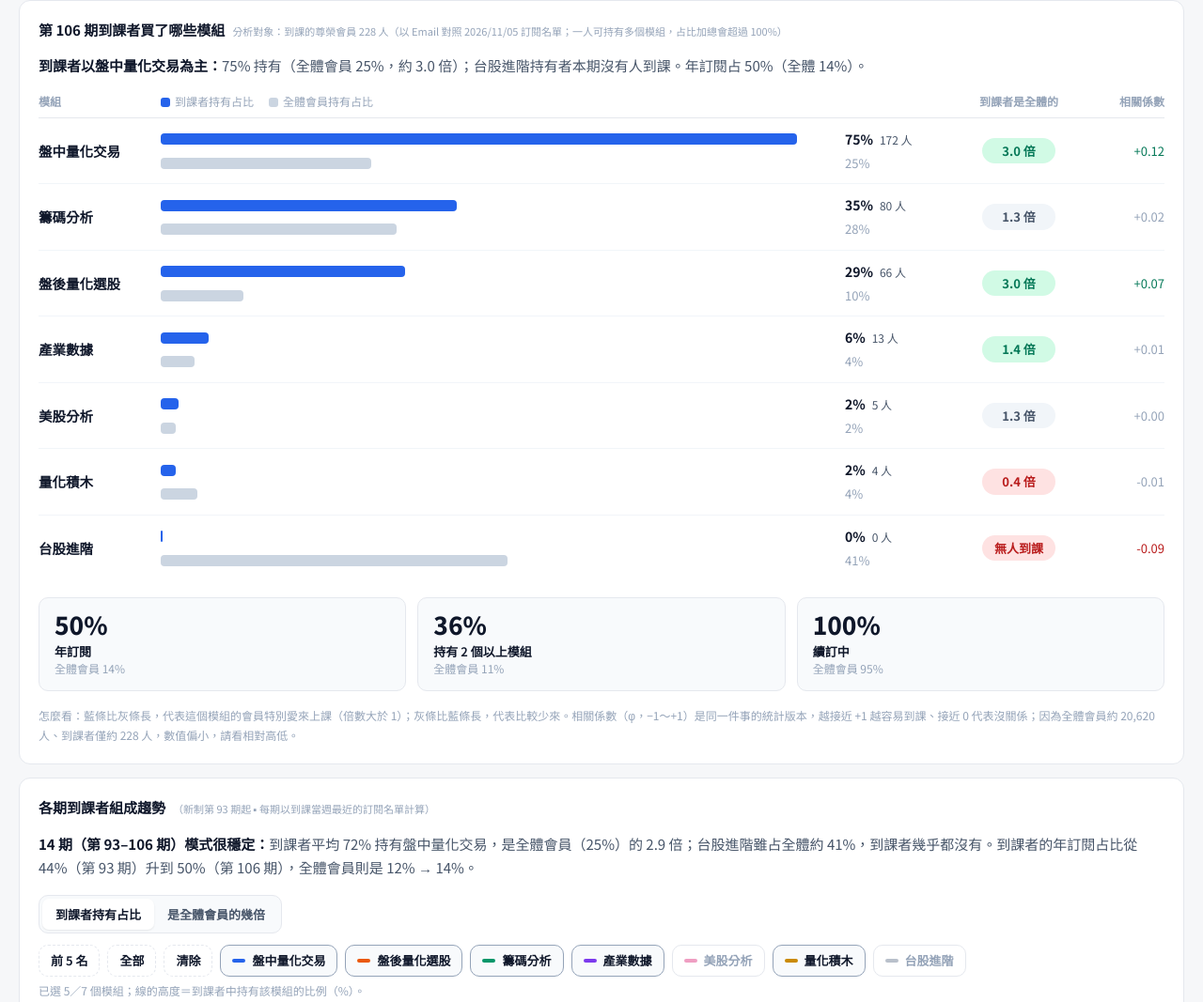
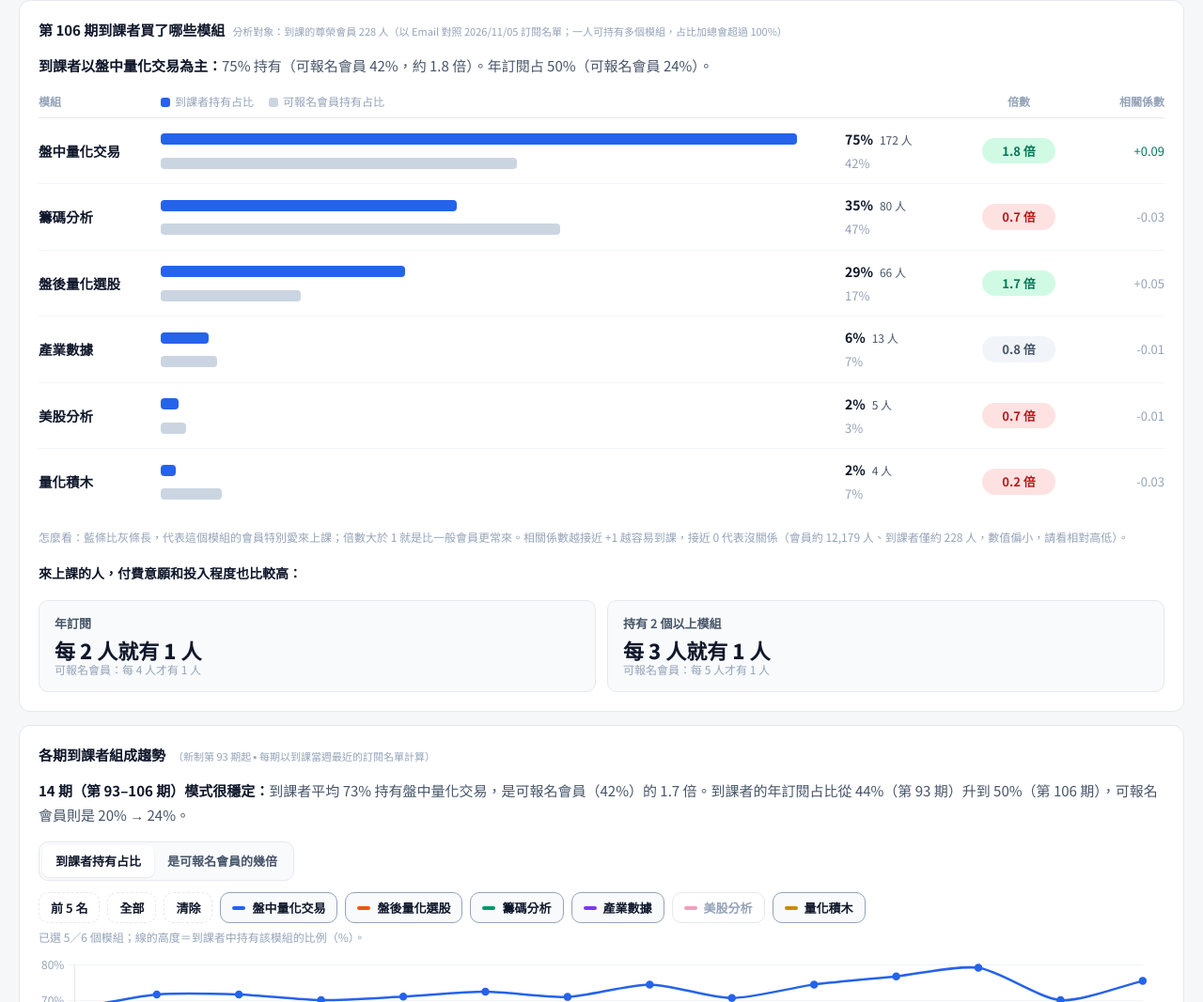
Before and after one commit to XQ-26041488/xq-class-report, a plain HTML site: page index.html.html in a window 1280 px wide. Shown: the part 1393-2460 px from the top of the page at 94% size. Drawn offline with nearby package versions, Linux system fonts and the light colour scheme.

Commit message:
Attendee composition: drop 台股進階, eligible-member baseline, plainer stat cards
Co-Authored-By: Claude Sonnet 5.5 <noreply@anthropic.com>

```diff
--- a/index.html.html
+++ b/index.html.html
@@ -503,12 +503,13 @@ table.cmp-t { width:100%; border-collapse:collapse; font-size:14.5px; font-varia
 :root[data-theme="dark"] .am-chip.hi { background:rgba(110,231,183,.16); color:#6ee7b7; } :root[data-theme="dark"] .am-chip.lo, :root[data-theme="dark"] .am-chip.no { background:rgba(252,165,165,.16); color:#fca5a5; }
 .am-r { font-size:13px; color:var(--text-3); font-variant-numeric:tabular-nums; }
 .am-r .pos2, .am-r .pos1 { color:#047857; } .am-r .neg { color:#b91c1c; }
-.am-stats { display:grid; grid-template-columns:repeat(3,1fr); gap:12px; margin-top:18px; }
+.am-stats-t { margin:18px 0 8px; font-size:14px; font-weight:700; color:var(--text); }
+.am-stats { display:grid; grid-template-columns:repeat(2,1fr); gap:12px; margin-top:18px; }
 .am-stat { background:var(--surface-2); border:1px solid var(--border); border-radius:10px; padding:14px 16px; }
-.am-sv { font-size:26px; font-weight:800; color:var(--text); line-height:1.1; }
-.am-sl { font-size:13px; font-weight:600; color:var(--text); margin-top:4px; }
+.am-sv { font-size:22px; font-weight:800; color:var(--text); line-height:1.1; }
+.am-sl { font-size:13px; font-weight:600; color:var(--text-2); margin-bottom:6px; }
 .am-sc { font-size:12px; color:var(--text-3); }
-.am-foot { margin:16px 0 0; font-size:12px; line-height:1.7; color:var(--text-3); }
+.am-foot { margin:14px 0 0; font-size:12px; line-height:1.7; color:var(--text-3); }
 @media (max-width:760px){
   .am-head { display:none; }
   .am-row { grid-template-columns:1fr auto; gap:8px 12px; }
@@ -689,90 +690,82 @@ table.cmp-t { width:100%; border-collapse:collapse; font-size:14.5px; font-varia
   <div class="sec-heading" id="sec-attmix">到課者組成</div>
   <div class="card am-card">
     <div class="card-title">第 106 期到課者買了哪些模組 <span class="sub">分析對象：到課的尊榮會員 228 人（以 Email 對照 2026/11/05 訂閱名單；一人可持有多個模組，占比加總會超過 100%）</span></div>
-    <p class="am-sum"><strong>到課者以盤中量化交易為主：</strong>75% 持有（全體會員 25%，約 3.0 倍）；台股進階持有者本期沒有人到課。年訂閱占 50%（全體 14%）。</p>
+    <p class="am-sum"><strong>到課者以盤中量化交易為主：</strong>75% 持有（可報名會員 42%，約 1.8 倍）。年訂閱占 50%（可報名會員 24%）。</p>
     <div class="am-grid">
       <div class="am-head">
         <div>模組</div>
-        <div><span class="am-key"><i class="am-k1"></i>到課者持有占比<i class="am-k2"></i>全體會員持有占比</span></div>
-        <div>到課者是全體的</div>
+        <div><span class="am-key"><i class="am-k1"></i>到課者持有占比<i class="am-k2"></i>可報名會員持有占比</span></div>
+        <div>倍數</div>
         <div>相關係數</div>
       </div>
         <div class="am-row">
           <div class="am-name">盤中量化交易</div>
           <div class="am-pair">
             <div class="am-line"><div class="am-track"><i class="am-bar a" style="width:94.3%"></i></div><span class="am-v"><strong>75%</strong> <em>172 人</em></span></div>
-            <div class="am-line"><div class="am-track"><i class="am-bar b" style="width:31.2%"></i></div><span class="am-v"><span>25%</span></span></div>
+            <div class="am-line"><div class="am-track"><i class="am-bar b" style="width:52.8%"></i></div><span class="am-v"><span>42%</span></span></div>
           </div>
-          <div class="am-lift"><span class="am-chip hi">3.0 倍</span></div>
-          <div class="am-r"><span class="pos2">+0.12</span></div>
+          <div class="am-lift"><span class="am-chip hi">1.8 倍</span></div>
+          <div class="am-r"><span class="pos1">+0.09</span></div>
         </div>
         <div class="am-row">
           <div class="am-name">籌碼分析</div>
           <div class="am-pair">
             <div class="am-line"><div class="am-track"><i class="am-bar a" style="width:43.9%"></i></div><span class="am-v"><strong>35%</strong> <em>80 人</em></span></div>
-            <div class="am-line"><div class="am-track"><i class="am-bar b" style="width:34.9%"></i></div><span class="am-v"><span>28%</span></span></div>
+            <div class="am-line"><div class="am-track"><i class="am-bar b" style="width:59.2%"></i></div><span class="am-v"><span>47%</span></span></div>
           </div>
-          <div class="am-lift"><span class="am-chip eq">1.3 倍</span></div>
-          <div class="am-r"><span class="zero">+0.02</span></div>
+          <div class="am-lift"><span class="am-chip lo">0.7 倍</span></div>
+          <div class="am-r"><span class="zero">-0.03</span></div>
         </div>
         <div class="am-row">
           <div class="am-name">盤後量化選股</div>
           <div class="am-pair">
             <div class="am-line"><div class="am-track"><i class="am-bar a" style="width:36.2%"></i></div><span class="am-v"><strong>29%</strong> <em>66 人</em></span></div>
-            <div class="am-line"><div class="am-track"><i class="am-bar b" style="width:12.2%"></i></div><span class="am-v"><span>10%</span></span></div>
+            <div class="am-line"><div class="am-track"><i class="am-bar b" style="width:20.7%"></i></div><span class="am-v"><span>17%</span></span></div>
           </div>
-          <div class="am-lift"><span class="am-chip hi">3.0 倍</span></div>
-          <div class="am-r"><span class="pos1">+0.07</span></div>
+          <div class="am-lift"><span class="am-chip hi">1.7 倍</span></div>
+          <div class="am-r"><span class="zero">+0.05</span></div>
         </div>
         <div class="am-row">
           <div class="am-name">產業數據</div>
           <div class="am-pair">
             <div class="am-line"><div class="am-track"><i class="am-bar a" style="width:7.1%"></i></div><span class="am-v"><strong>6%</strong> <em>13 人</em></span></div>
-            <div class="am-line"><div class="am-track"><i class="am-bar b" style="width:5.0%"></i></div><span class="am-v"><span>4%</span></span></div>
+            <div class="am-line"><div class="am-track"><i class="am-bar b" style="width:8.4%"></i></div><span class="am-v"><span>7%</span></span></div>
           </div>
-          <div class="am-lift"><span class="am-chip hi">1.4 倍</span></div>
-          <div class="am-r"><span class="zero">+0.01</span></div>
+          <div class="am-lift"><span class="am-chip eq">0.8 倍</span></div>
+          <div class="am-r"><span class="zero">-0.01</span></div>
         </div>
         <div class="am-row">
           <div class="am-name">美股分析</div>
           <div class="am-pair">
             <div class="am-line"><div class="am-track"><i class="am-bar a" style="width:2.7%"></i></div><span class="am-v"><strong>2%</strong> <em>5 人</em></span></div>
-            <div class="am-line"><div class="am-track"><i class="am-bar b" style="width:2.2%"></i></div><span class="am-v"><span>2%</span></span></div>
+            <div class="am-line"><div class="am-track"><i class="am-bar b" style="width:3.7%"></i></div><span class="am-v"><span>3%</span></span></div>
           </div>
-          <div class="am-lift"><span class="am-chip eq">1.3 倍</span></div>
-          <div class="am-r"><span class="zero">+0.00</span></div>
+          <div class="am-lift"><span class="am-chip lo">0.7 倍</span></div>
+          <div class="am-r"><span class="zero">-0.01</span></div>
         </div>
         <div class="am-row">
           <div class="am-name">量化積木</div>
           <div class="am-pair">
             <div class="am-line"><div class="am-track"><i class="am-bar a" style="width:2.2%"></i></div><span class="am-v"><strong>2%</strong> <em>4 人</em></span></div>
-            <div class="am-line"><div class="am-track"><i class="am-bar b" style="width:5.4%"></i></div><span class="am-v"><span>4%</span></span></div>
+            <div class="am-line"><div class="am-track"><i class="am-bar b" style="width:9.1%"></i></div><span class="am-v"><span>7%</span></span></div>
           </div>
-          <div class="am-lift"><span class="am-chip lo">0.4 倍</span></div>
-          <div class="am-r"><span class="zero">-0.01</span></div>
-        </div>
-        <div class="am-row">
-          <div class="am-name">台股進階</div>
-          <div class="am-pair">
-            <div class="am-line"><div class="am-track"><i class="am-bar a" style="width:0.0%"></i></div><span class="am-v"><strong>0%</strong> <em>0 人</em></span></div>
-            <div class="am-line"><div class="am-track"><i class="am-bar b" style="width:51.4%"></i></div><span class="am-v"><span>41%</span></span></div>
-          </div>
-          <div class="am-lift"><span class="am-chip no">無人到課</span></div>
-          <div class="am-r"><span class="neg">-0.09</span></div>
+          <div class="am-lift"><span class="am-chip lo">0.2 倍</span></div>
+          <div class="am-r"><span class="zero">-0.03</span></div>
         </div>
     </div>
-    <div class="am-stats"><div class="am-stat"><div class="am-sv">50%</div><div class="am-sl">年訂閱</div><div class="am-sc">全體會員 14%</div></div><div class="am-stat"><div class="am-sv">36%</div><div class="am-sl">持有 2 個以上模組</div><div class="am-sc">全體會員 11%</div></div><div class="am-stat"><div class="am-sv">100%</div><div class="am-sl">續訂中</div><div class="am-sc">全體會員 95%</div></div></div>
-    <p class="am-foot">怎麼看：藍條比灰條長，代表這個模組的會員特別愛來上課（倍數大於 1）；灰條比藍條長，代表比較少來。相關係數（φ，−1～+1）是同一件事的統計版本，越接近 +1 越容易到課、接近 0 代表沒關係；因為全體會員約 20,620 人、到課者僅約 228 人，數值偏小，請看相對高低。</p>
+    <p class="am-foot">怎麼看：藍條比灰條長，代表這個模組的會員特別愛來上課；倍數大於 1 就是比一般會員更常來。相關係數越接近 +1 越容易到課，接近 0 代表沒關係（會員約 12,179 人、到課者僅約 228 人，數值偏小，請看相對高低）。</p>
+    <div class="am-stats-t">來上課的人，付費意願和投入程度也比較高：</div>
+    <div class="am-stats"><div class="am-stat"><div class="am-sl">年訂閱</div><div class="am-sv">每 2 人就有 1 人</div><div class="am-sc">可報名會員：每 4 人才有 1 人</div></div><div class="am-stat"><div class="am-sl">持有 2 個以上模組</div><div class="am-sv">每 3 人就有 1 人</div><div class="am-sc">可報名會員：每 5 人才有 1 人</div></div></div>
   </div>
 <!-- ATT-MIX:END -->
   <!-- ATT-HIST:START -->
   <div class="card am-card" style="margin-top:14px;">
     <div class="card-title">各期到課者組成趨勢 <span class="sub">（新制第 93 期起 ▪ 每期以到課當週最近的訂閱名單計算）</span></div>
-    <p class="am-sum"><strong>14 期（第 93–106 期）模式很穩定：</strong>到課者平均 72% 持有盤中量化交易，是全體會員（25%）的 2.9 倍；台股進階雖占全體約 41%，到課者幾乎都沒有。到課者的年訂閱占比從 44%（第 93 期）升到 50%（第 106 期），全體會員則是 12% → 14%。</p>
+    <p class="am-sum"><strong>14 期（第 93–106 期）模式很穩定：</strong>到課者平均 73% 持有盤中量化交易，是可報名會員（42%）的 1.7 倍。到課者的年訂閱占比從 44%（第 93 期）升到 50%（第 106 期），可報名會員則是 20% → 24%。</p>
     <div class="ah-ctl">
       <div class="ah-seg" role="group" aria-label="指標切換">
         <button type="button" class="ah-b on" data-metric="share">到課者持有占比</button>
-        <button type="button" class="ah-b" data-metric="lift">是全體會員的幾倍</button>
+        <button type="button" class="ah-b" data-metric="lift">是可報名會員的幾倍</button>
       </div>
       <div class="ah-chips" id="ahChips"></div>
     </div>
@@ -781,7 +774,7 @@ table.cmp-t { width:100%; border-collapse:collapse; font-size:14.5px; font-varia
   </div>
   <script>
 (function(){
-  const D={"nos": [93, 94, 95, 96, 97, 98, 99, 100, 101, 102, 103, 104, 105, 106], "mods": ["盤中量化交易", "盤後量化選股", "籌碼分析", "產業數據", "美股分析", "量化積木", "台股進階"], "a": {"盤中量化交易": [67.5, 71.5, 71.6, 70.0, 71.0, 72.4, 70.7, 74.4, 70.6, 74.4, 76.4, 79.1, 69.7, 75.4], "盤後量化選股": [30.0, 31.7, 28.6, 32.1, 28.0, 30.5, 29.3, 33.0, 29.2, 31.1, 31.1, 33.2, 26.3, 28.9], "籌碼分析": [34.8, 36.7, 37.9, 39.0, 35.9, 38.2, 38.1, 36.3, 38.6, 35.9, 33.7, 30.8, 35.9, 35.1], "產業數據": [8.4, 7.9, 7.1, 8.2, 8.8, 9.6, 6.0, 5.9, 6.9, 6.7, 7.5, 8.3, 8.0, 5.7], "美股分析": [3.4, 2.4, 2.4, 2.1, 2.0, 2.8, 2.1, 1.1, 1.9, 1.1, 2.2, 2.8, 2.8, 2.2], "量化積木": [5.0, 3.8, 3.7, 2.9, 3.5, 2.6, 3.6, 2.9, 4.2, 3.7, 2.6, 3.6, 3.2, 1.8], "台股進階": [0.2, 0.5, 0.2, 0.0, 0.0, 0.0, 0.3, 0.0, 0.0, 0.0, 0.7, 0.0, 0.4, 0.0]}, "b": {"盤中量化交易": [24.2, 24.3, 24.3, 24.4, 24.4, 24.6, 24.7, 24.8, 24.9, 24.9, 24.9, 24.9, 24.9, 24.9], "盤後量化選股": [9.8, 9.8, 9.8, 9.8, 9.8, 9.8, 9.8, 9.8, 9.9, 9.9, 9.8, 9.8, 9.8, 9.8], "籌碼分析": [27.3, 27.5, 27.6, 27.8, 27.8, 28.1, 28.0, 28.0, 28.0, 28.1, 28.0, 27.9, 27.9, 28.0], "產業數據": [4.1, 4.1, 4.0, 4.0, 4.0, 4.1, 4.0, 4.0, 4.0, 4.0, 4.0, 4.0, 4.0, 4.0], "美股分析": [1.7, 1.7, 1.7, 1.7, 1.7, 1.7, 1.7, 1.7, 1.7, 1.7, 1.7, 1.7, 1.7, 1.7], "量化積木": [4.7, 4.7, 4.5, 4.4, 4.4, 4.4, 4.3, 4.3, 4.3, 4.3, 4.3, 4.3, 4.3, 4.3], "台股進階": [41.5, 41.3, 41.4, 41.3, 41.3, 41.1, 41.1, 41.1, 41.0, 40.9, 41.0, 41.1, 41.1, 41.1]}};
+  const D={"nos": [93, 94, 95, 96, 97, 98, 99, 100, 101, 102, 103, 104, 105, 106], "mods": ["盤中量化交易", "盤後量化選股", "籌碼分析", "產業數據", "美股分析", "量化積木"], "a": {"盤中量化交易": [67.6, 71.6, 71.6, 70.0, 71.0, 72.4, 70.9, 74.4, 70.6, 74.4, 76.7, 79.1, 70.0, 75.4], "盤後量化選股": [30.1, 31.7, 28.6, 32.1, 28.0, 30.5, 29.4, 33.0, 29.2, 31.1, 31.2, 33.2, 26.4, 28.9], "籌碼分析": [34.8, 36.8, 37.9, 39.0, 35.9, 38.2, 38.2, 36.3, 38.6, 35.9, 33.8, 30.8, 36.0, 35.1], "產業數據": [8.4, 7.9, 7.1, 8.2, 8.8, 9.6, 6.0, 5.9, 6.9, 6.7, 7.5, 8.3, 8.0, 5.7], "美股分析": [3.4, 2.4, 2.4, 2.1, 2.0, 2.8, 2.1, 1.1, 1.9, 1.1, 2.3, 2.8, 2.8, 2.2], "量化積木": [5.0, 3.8, 3.7, 2.9, 3.5, 2.6, 3.6, 2.9, 4.2, 3.7, 2.6, 3.6, 3.2, 1.8]}, "b": {"盤中量化交易": [41.1, 41.1, 41.3, 41.4, 41.5, 41.5, 41.7, 41.9, 42.1, 42.0, 42.0, 42.1, 42.1, 42.2], "盤後量化選股": [16.7, 16.7, 16.6, 16.6, 16.6, 16.5, 16.6, 16.6, 16.7, 16.7, 16.6, 16.6, 16.6, 16.5], "籌碼分析": [46.5, 46.7, 47.0, 47.3, 47.2, 47.4, 47.3, 47.3, 47.2, 47.4, 47.4, 47.3, 47.3, 47.3], "產業數據": [7.0, 6.9, 6.8, 6.9, 6.9, 6.9, 6.8, 6.8, 6.8, 6.8, 6.8, 6.8, 6.8, 6.7], "美股分析": [2.9, 2.9, 2.9, 2.9, 2.9, 2.9, 2.9, 2.9, 2.9, 2.8, 2.9, 3.0, 3.0, 2.9], "量化積木": [8.0, 7.9, 7.7, 7.4, 7.5, 7.4, 7.3, 7.3, 7.2, 7.2, 7.2, 7.2, 7.2, 7.3]}};
   const COL=['#2563eb','#ea580c','#059669','#7c3aed','#db2777','#ca8a04','#64748b'];
   const avg=D.mods.map(m=>D.a[m].reduce((x,y)=>x+y,0)/D.a[m].length);
   const order=D.mods.map((m,i)=>i).sort((x,y)=>avg[y]-avg[x]);
@@ -798,7 +791,7 @@ table.cmp-t { width:100%; border-collapse:collapse; font-size:14.5px; font-varia
       b.innerHTML='<i style="background:'+COL[i]+'"></i>'+m;
       b.onclick=()=>{sel.has(i)?sel.delete(i):sel.add(i);sync();};chips.appendChild(b);
     });
-    document.getElementById('ahHint').textContent='已選 '+sel.size+'／'+D.mods.length+' 個模組；'+(metric==='share'?'線的高度＝到課者中持有該模組的比例（%）。':'線的高度＝到課者持有占比 ÷ 全體會員持有占比；1 倍＝與全體相同，大於 1 代表特別愛來上課。');
+    document.getElementById('ahHint').textContent='已選 '+sel.size+'／'+D.mods.length+' 個模組；'+(metric==='share'?'線的高度＝到課者中持有該模組的比例（%）。':'線的高度＝到課者持有占比 ÷ 可報名會員持有占比；1 倍＝與可報名會員相同，大於 1 代表特別愛來上課。');
   }
   function series(i){const m=D.mods[i];return D.nos.map((n,k)=>metric==='share'?D.a[m][k]:(D.b[m][k]?+(D.a[m][k]/D.b[m][k]).toFixed(2):0));}
   function render(){
```
Also changed, not shown: index.html (+33 -40 lines).
